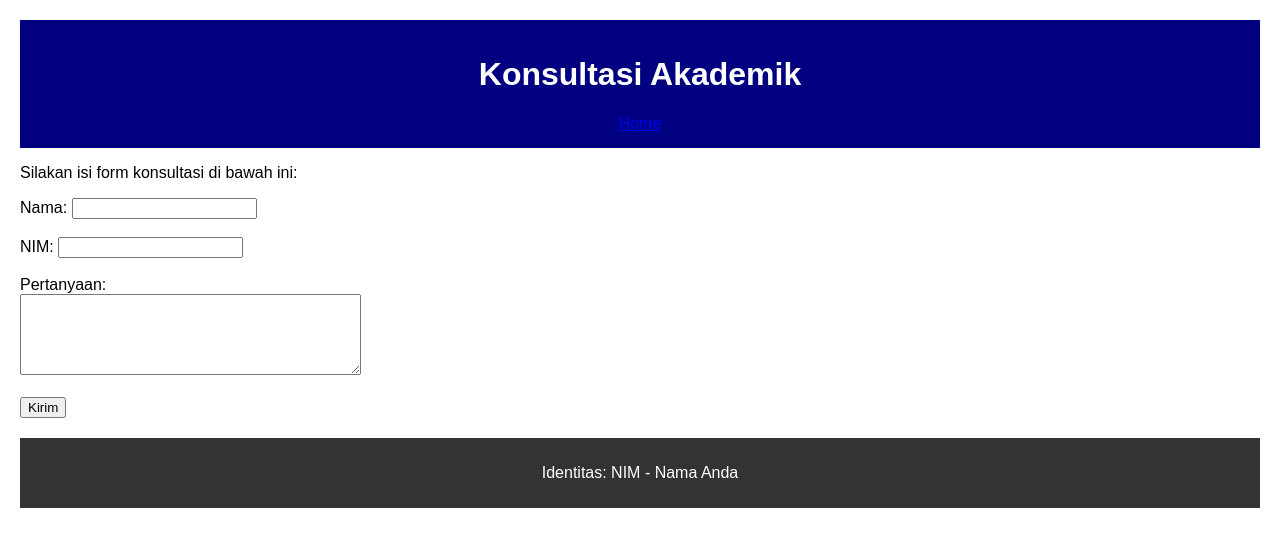
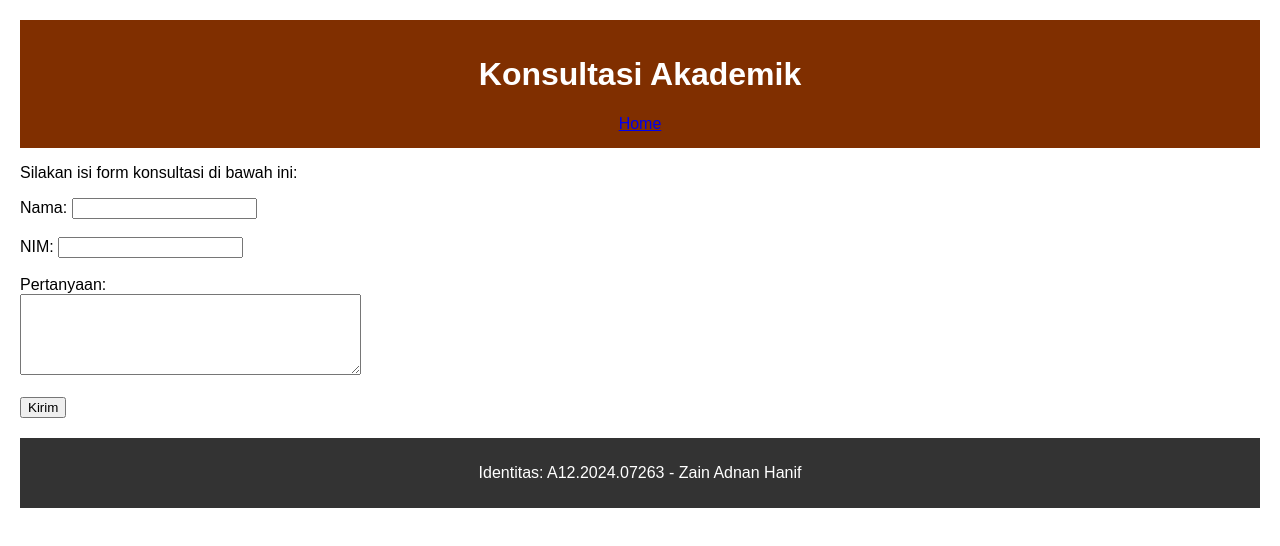
Before and after one commit to zenquessence/projek3, a plain HTML site: page konsultasi.html in a window 1280 px wide. Drawn offline with Linux system fonts and the light colour scheme.

Commit message:
Update konsultasi.html

```diff
--- a/konsultasi.html
+++ b/konsultasi.html
@@ -5,7 +5,7 @@
   <title>Konsultasi - Universitas Jaya</title>
   <style>
     body { font-family: Arial, sans-serif; margin: 20px; }
-    header { background: navy; color: white; padding: 15px; text-align: center; }
+    header { background: rgb(128, 47, 0); color: white; padding: 15px; text-align: center; }
     footer { background: #333; color: white; text-align: center; padding: 10px; margin-top: 20px; }
   </style>
 </head>
@@ -25,7 +25,7 @@
   </form>
 
   <footer>
-    <p>Identitas: NIM - Nama Anda</p>
+    <p>Identitas: A12.2024.07263 - Zain Adnan Hanif</p>
   </footer>
 </body>
 </html>
```
